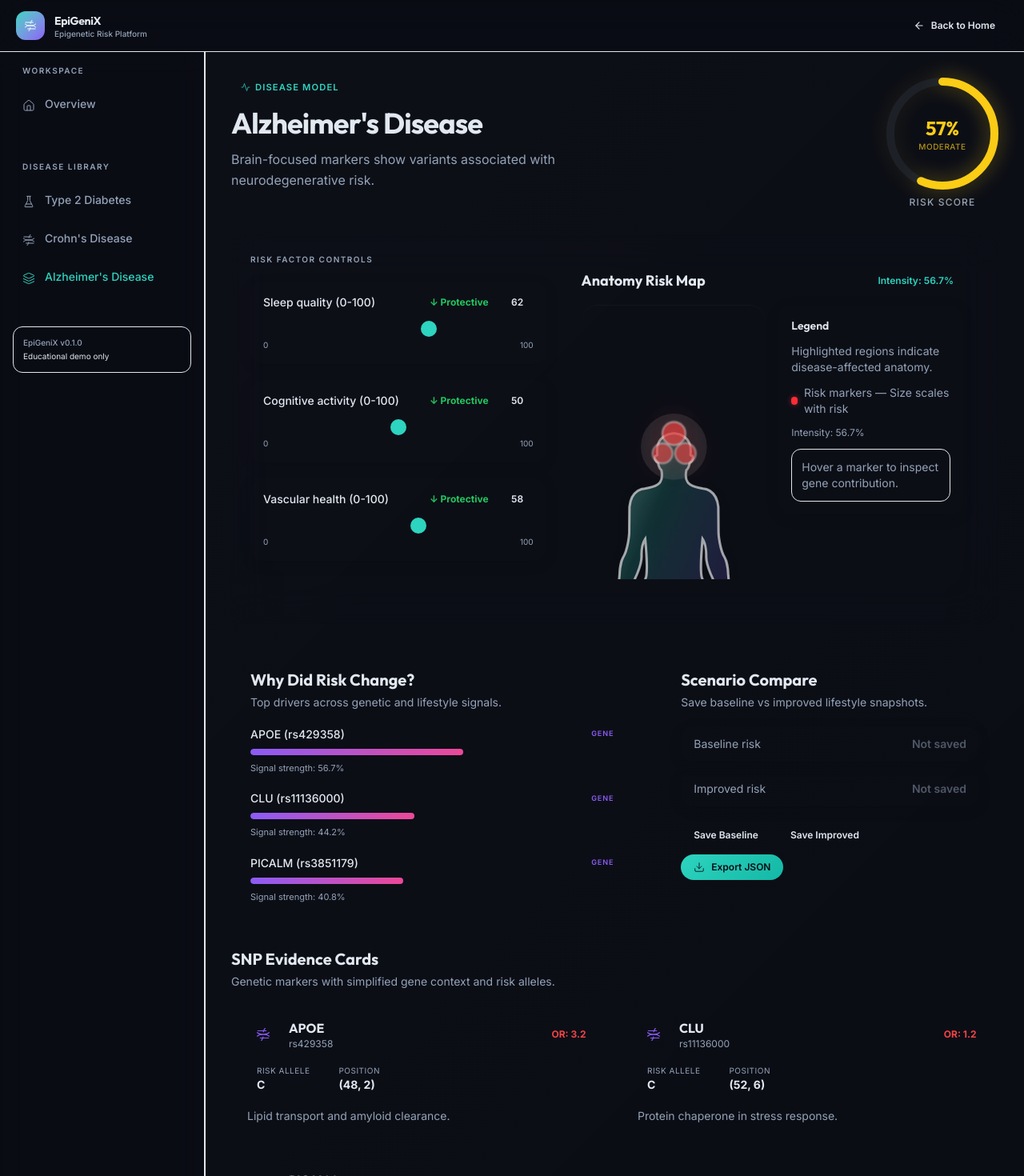
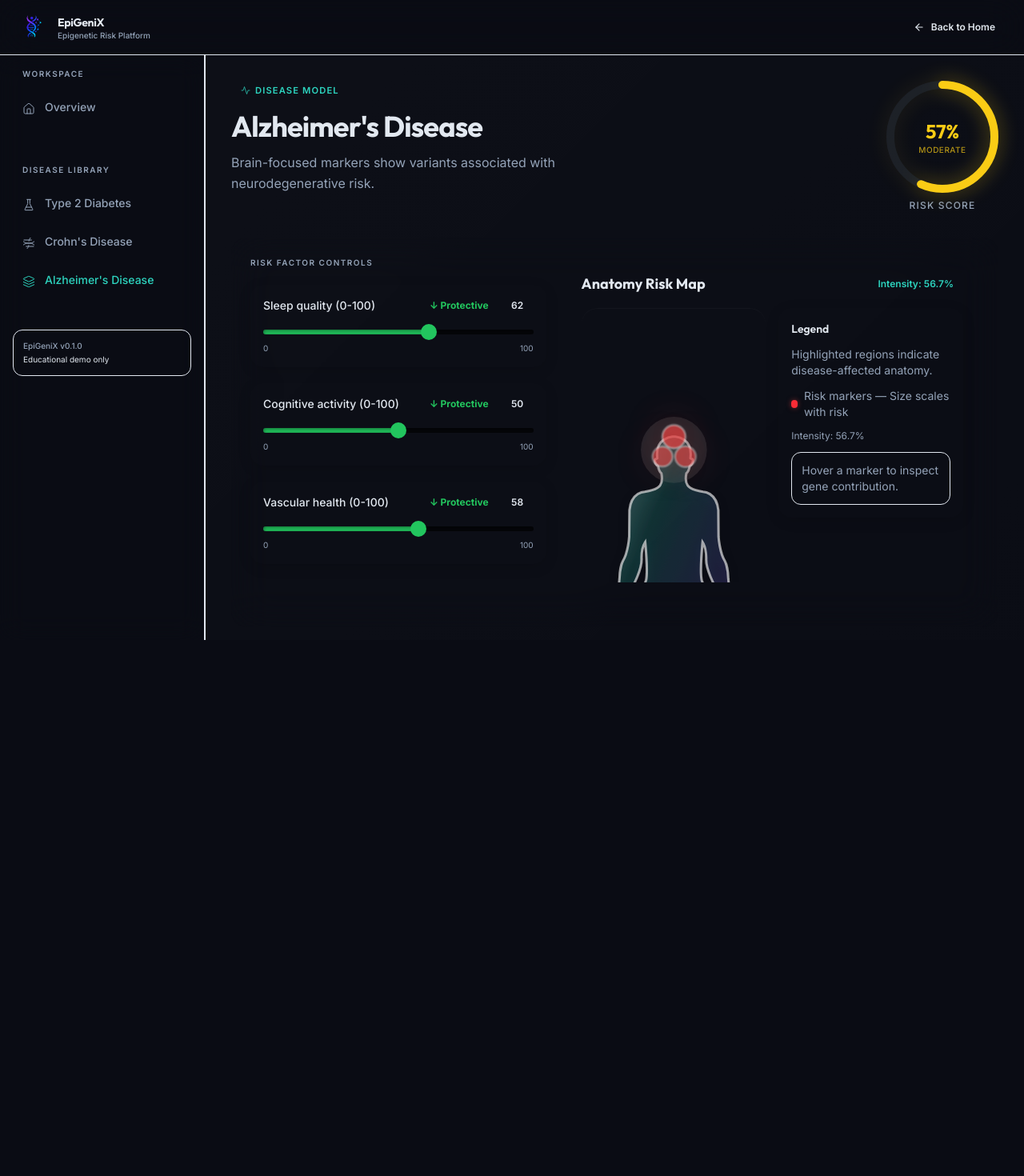
Before and after one commit to hoppercraft/EPIGENIX, a React (Vite) app: page /project/alzheimers-disease in a window 1280 px wide. Shown: the top 1470 px of the page at 80% size. After the commit the page ends 800 px from the top, so only its background shows below. Built offline with nearby package versions, Linux system fonts and the light colour scheme.

Commit message:
Add some visual changes and fixed sidebar

```diff
--- a/src/features/diseases/components/SliderPanel.jsx
+++ b/src/features/diseases/components/SliderPanel.jsx
@@ -47,9 +47,11 @@ function SliderPanel({ sliders, sliderValues, onSliderChange }) {
 									}
 									className="w-full"
 									style={{
+										'--thumb-color': isProtective ? 'var(--risk-low)' : 'var(--risk-high)',
 										background: `linear-gradient(90deg, ${
-											isProtective ? 'rgb(var(--risk-low))' : 'rgb(var(--primary))'
-										} ${percentage}%, rgba(var(--outline-variant), 0.2) ${percentage}%)`,
+											isProtective ? 'rgb(var(--risk-low))' : 'rgb(var(--risk-high))'
+										} ${percentage}%, rgba(0, 0, 0, 0.6) ${percentage}%)`,
+										boxShadow: 'inset 0 1px 4px rgba(0,0,0,0.5)',
 									}}
 								/>
 								<div className="mt-1 flex justify-between text-[10px] text-[rgb(var(--on-surface-variant))]">
--- a/src/features/diseases/components/SnpCards.jsx
+++ b/src/features/diseases/components/SnpCards.jsx
@@ -44,8 +44,8 @@ function SnpCards({ markers }) {
 								<p className="text-sm font-bold text-[rgb(var(--on-surface))]">{marker.riskAllele}</p>
 							</div>
 							<div className="rounded-lg bg-[rgba(var(--outline-variant),0.1)] px-3 py-1.5">
-								<p className="text-[10px] uppercase tracking-wider text-[rgb(var(--on-surface-variant))]">Position</p>
-								<p className="text-sm font-bold text-[rgb(var(--on-surface))]">({marker.x}, {marker.y})</p>
+								<p className="text-[10px] uppercase tracking-wider text-[rgb(var(--on-surface-variant))]">Organ</p>
+								<p className="text-sm font-bold text-[rgb(var(--on-surface))]">{marker.organ || 'Systemic'}</p>
 							</div>
 						</div>
 
--- a/src/features/diseases/data/diseases.js
+++ b/src/features/diseases/data/diseases.js
@@ -48,6 +48,7 @@ const diseaseCatalog = {
 				weight: 1,
 				riskAllele: 'T',
 				oddsRatio: '1.37',
+				organ: 'Pancreas',
 				function: 'Regulates insulin secretion in beta cells.',
 			},
 			{
@@ -58,6 +59,7 @@ const diseaseCatalog = {
 				weight: 0.9,
 				riskAllele: 'A',
 				oddsRatio: '1.25',
+				organ: 'Brain / Adipose',
 				function: 'Linked to appetite regulation and adiposity.',
 			},
 			{
@@ -68,6 +70,7 @@ const diseaseCatalog = {
 				weight: 0.82,
 				riskAllele: 'G',
 				oddsRatio: '1.18',
+				organ: 'Adipose Tissue',
 				function: 'Controls lipid metabolism and insulin sensitivity.',
 			},
 			{
@@ -78,6 +81,7 @@ const diseaseCatalog = {
 				weight: 0.75,
 				riskAllele: 'T',
 				oddsRatio: '1.12',
+				organ: 'Pancreas',
 				function: 'Zinc transporter in pancreatic beta cells.',
 			},
 		],
@@ -133,6 +137,7 @@ const diseaseCatalog = {
 				weight: 1,
 				riskAllele: 'C',
 				oddsRatio: '1.7',
+				organ: 'Intestine',
 				function: 'Innate immune sensing in gut mucosa.',
 			},
 			{
@@ -143,6 +148,7 @@ const diseaseCatalog = {
 				weight: 0.85,
 				riskAllele: 'G',
 				oddsRatio: '1.4',
+				organ: 'Intestine',
 				function: 'Modulates inflammatory signaling pathways.',
 			},
 			{
@@ -153,6 +159,7 @@ const diseaseCatalog = {
 				weight: 0.8,
 				riskAllele: 'G',
 				oddsRatio: '1.35',
+				organ: 'Intestine',
 				function: 'Autophagy regulation in gut epithelium.',
 			},
 		],
@@ -208,6 +215,7 @@ const diseaseCatalog = {
 				weight: 1,
 				riskAllele: 'C',
 				oddsRatio: '3.2',
+				organ: 'Brain',
 				function: 'Lipid transport and amyloid clearance.',
 			},
 			{
@@ -218,6 +226,7 @@ const diseaseCatalog = {
 				weight: 0.78,
 				riskAllele: 'C',
 				oddsRatio: '1.2',
+				organ: 'Brain',
 				function: 'Protein chaperone in stress response.',
 			},
 			{
@@ -228,6 +237,7 @@ const diseaseCatalog = {
 				weight: 0.72,
 				riskAllele: 'G',
 				oddsRatio: '1.15',
+				organ: 'Brain',
 				function: 'Synaptic vesicle trafficking support.',
 			},
 		],
--- a/src/index.css
+++ b/src/index.css
@@ -369,6 +369,7 @@
 
 	/* --- Custom range slider --- */
 	input[type="range"] {
+		--thumb-color: var(--primary);
 		-webkit-appearance: none;
 		appearance: none;
 		width: 100%;
@@ -384,9 +385,9 @@
 		width: 20px;
 		height: 20px;
 		border-radius: 50%;
-		background: rgb(var(--primary));
+		background: rgb(var(--thumb-color));
 		box-shadow:
-			0 0 10px rgba(var(--primary), 0.5),
+			0 0 10px rgba(var(--thumb-color), 0.5),
 			0 2px 8px rgba(0, 0, 0, 0.3);
 		cursor: pointer;
 		transition: all 200ms ease;
@@ -394,24 +395,24 @@
 	input[type="range"]::-webkit-slider-thumb:hover {
 		transform: scale(1.15);
 		box-shadow:
-			0 0 18px rgba(var(--primary), 0.7),
+			0 0 18px rgba(var(--thumb-color), 0.7),
 			0 4px 12px rgba(0, 0, 0, 0.4);
 	}
 	input[type="range"]::-moz-range-thumb {
 		width: 20px;
 		height: 20px;
 		border-radius: 50%;
-		background: rgb(var(--primary));
+		background: rgb(var(--thumb-color));
 		box-shadow:
-			0 0 10px rgba(var(--primary), 0.5),
+			0 0 10px rgba(var(--thumb-color), 0.5),
 			0 2px 8px rgba(0, 0, 0, 0.3);
 		cursor: pointer;
 		border: none;
 	}
 	input[type="range"]:focus-visible::-webkit-slider-thumb {
 		box-shadow:
-			0 0 0 3px rgba(var(--primary), 0.3),
-			0 0 18px rgba(var(--primary), 0.7);
+			0 0 0 3px rgba(var(--thumb-color), 0.3),
+			0 0 18px rgba(var(--thumb-color), 0.7);
 	}
 
 	/* --- Anatomy grid & SVG --- */
--- a/src/layouts/Header/Header.jsx
+++ b/src/layouts/Header/Header.jsx
@@ -8,10 +8,7 @@ function Header({ onNavigateHome, isProjectView = false }) {
 				className="group inline-flex items-center gap-3 text-left transition-opacity hover:opacity-80"
 				onClick={isProjectView ? onNavigateHome : undefined}
 			>
-				<div className="grid h-9 w-9 place-items-center rounded-xl bg-gradient-to-br from-[rgb(var(--primary))] to-[rgb(var(--accent-purple))] text-sm shadow-lg shadow-[rgba(var(--primary),0.2)]">
-					<IconDna className="text-base text-white" />
-				</div>
-				<span className="leading-tight">
+				<img src="/EPIGENIX.png" alt="EPIGENIX" className="h-10 w-auto object-contain" /><span className="leading-tight">
 					<span className="block font-[Outfit] text-sm font-bold tracking-tight text-[rgb(var(--on-surface))]">
 						EpiGeniX
 					</span>
--- a/src/layouts/Sidebar/Sidebar.jsx
+++ b/src/layouts/Sidebar/Sidebar.jsx
@@ -10,7 +10,7 @@ const DISEASE_ICONS = {
 
 function Sidebar() {
 	return (
-		<aside className="border-r border-[rgba(var(--outline-variant),0.15)] bg-[rgba(var(--surface),0.5)] p-4 backdrop-blur-lg">
+		<aside className="h-full flex flex-col overflow-y-auto border-r border-[rgba(var(--outline-variant),0.15)] bg-[rgba(var(--surface),0.5)] p-4 backdrop-blur-lg">
 			<div className="space-y-6">
 				{/* Workspace nav */}
 				<nav className="space-y-1">
--- a/src/pages/Home.jsx
+++ b/src/pages/Home.jsx
@@ -19,7 +19,7 @@ const FEATURES = [
 	},
 	{
 		icon: IconShield,
-		title: 'Explainable AI',
+		title: 'Explainable UI',
 		description: 'See exactly which genetic markers and lifestyle factors drive your risk score.',
 		bg: 'rgba(59, 130, 246, 0.12)',
 		fg: 'rgb(59, 130, 246)',
@@ -50,12 +50,7 @@ function Home({ onEnterProject }) {
 			{/* ====================== NAV ====================== */}
 			<nav className="anim-fade-in relative z-10 flex items-center justify-between px-6 py-5 sm:px-10">
 				<div className="flex items-center gap-3">
-					<div className="grid h-9 w-9 place-items-center rounded-xl bg-gradient-to-br from-[rgb(var(--primary))] to-[rgb(var(--accent-purple))]">
-						<span className="text-sm font-bold text-white">E</span>
-					</div>
-					<span className="font-[Outfit] text-lg font-bold tracking-tight text-[rgb(var(--on-surface))]">
-						EpiGeniX
-					</span>
+					<img src="/EPIGENIX.png" alt="EpiGeniX" className="h-10 w-auto object-contain" />
 				</div>
 				<div className="flex items-center gap-3">
 					<a
--- a/src/pages/Project.jsx
+++ b/src/pages/Project.jsx
@@ -4,13 +4,13 @@ import Sidebar from '../layouts/Sidebar/Sidebar'
 
 function Project({ onBackHome }) {
 	return (
-		<div className="project-backdrop flex min-h-screen flex-col bg-[rgb(var(--bg))]">
+		<div className="project-backdrop flex h-screen flex-col bg-[rgb(var(--bg))] overflow-hidden">
 			<Header onNavigateHome={onBackHome} isProjectView={true} />
 
-			<div className="grid flex-1 md:grid-cols-[16rem_1fr]">
+			<div className="flex flex-1 overflow-hidden md:grid md:grid-cols-[16rem_1fr]">
 				<Sidebar />
 
-				<main className="glass-texture relative border-l border-[rgba(var(--outline-variant),0.15)] bg-[rgba(var(--surface-lowest),0.2)] p-6 sm:p-8">
+				<main className="glass-texture relative overflow-y-auto border-l border-[rgba(var(--outline-variant),0.15)] bg-[rgba(var(--surface-lowest),0.2)] p-6 sm:p-8">
 					<Outlet />
 				</main>
 			</div>
```
